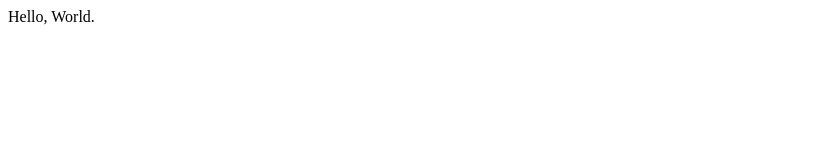
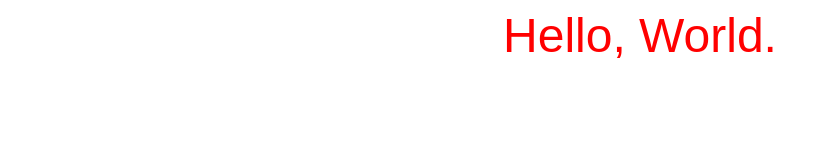
Before and after one commit to BhagtaniSahil/html, a plain HTML site: page index.html in a window 1280 px wide. Shown: the whole page, without its empty margins (0-828 px from the left). Drawn offline with Linux system fonts and the light colour scheme.

Commit message:
Update index.html

```diff
--- a/index.html
+++ b/index.html
@@ -14,7 +14,7 @@
   </head>
 
   <body>
-    Hello, World.
+    <font face="Arial" size=7 color="red"><center>Hello, World.</center></font>
   </body>
 
 </html>
```
